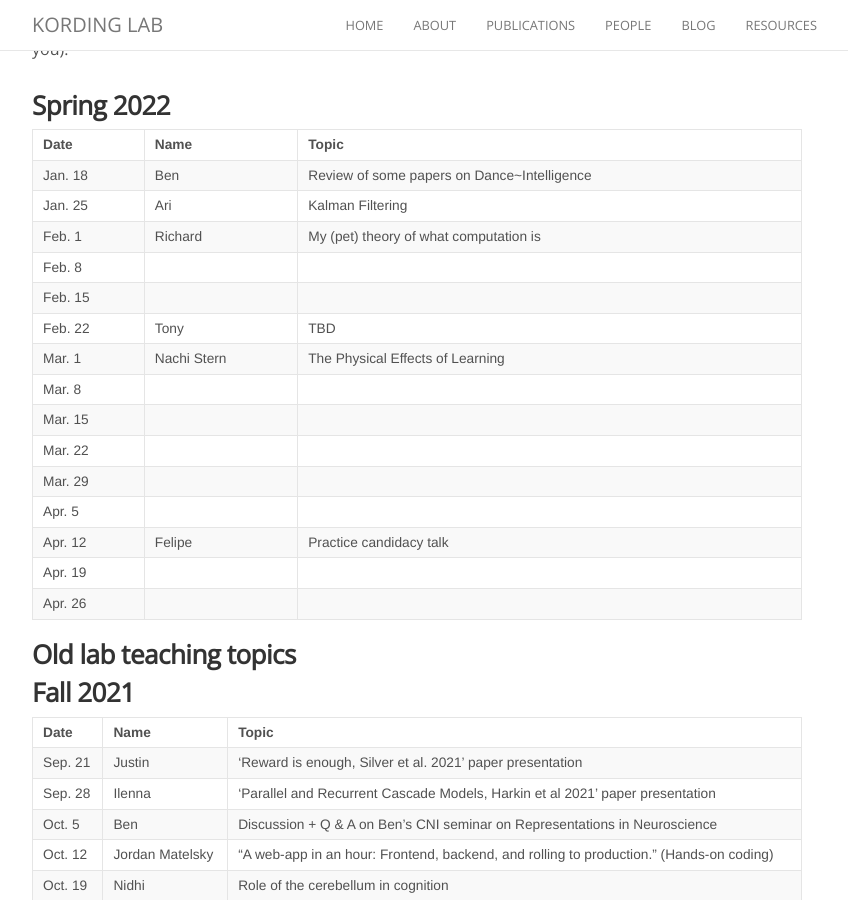
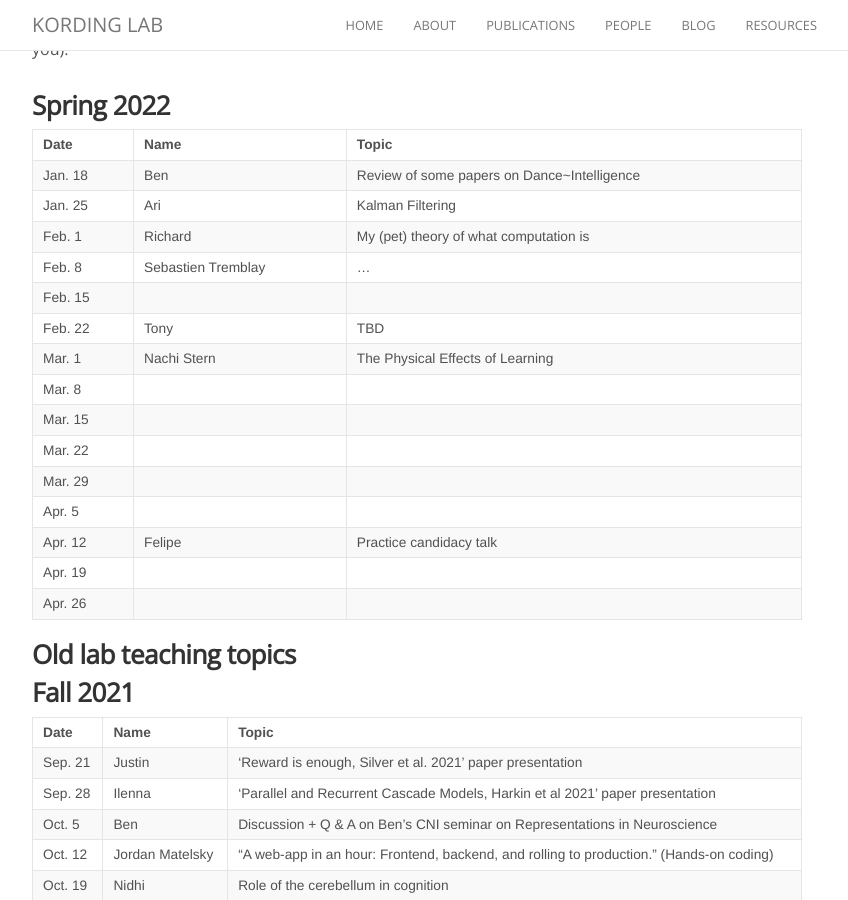
Before and after one commit to KordingLab/KordingLab.github.io, a Jekyll site: the page built from _posts/2021-01-01-upcoming-lab-teaching.md, in a window 1280 px wide and 900 px high, scrolled down 482 px. Shown: the whole window, without its empty margins (223-1071 px from the left). Built offline with Jekyll 4.4.1, drawn with Linux system fonts in a browser that asks for light colours; nearby versions of some CDN libraries; comment, search, counter and statistics services are not loaded.

Commit message:
Update 2021-01-01-upcoming-lab-teaching.md

```diff
--- a/_posts/2021-01-01-upcoming-lab-teaching.md
+++ b/_posts/2021-01-01-upcoming-lab-teaching.md
@@ -21,7 +21,7 @@ Please list below, topics you would like to learn more about (you may share your
 | Jan. 18 | Ben | Review of some papers on Dance~Intelligence |
 | Jan. 25 | Ari | Kalman Filtering |
 | Feb. 1 | Richard | My (pet) theory of what computation is |
-| Feb. 8 |  |
+| Feb. 8 | Sebastien Tremblay | ... |
 | Feb. 15 |  |
 | Feb. 22 | Tony | TBD
 | Mar. 1 | Nachi Stern | The Physical Effects of Learning |
```
